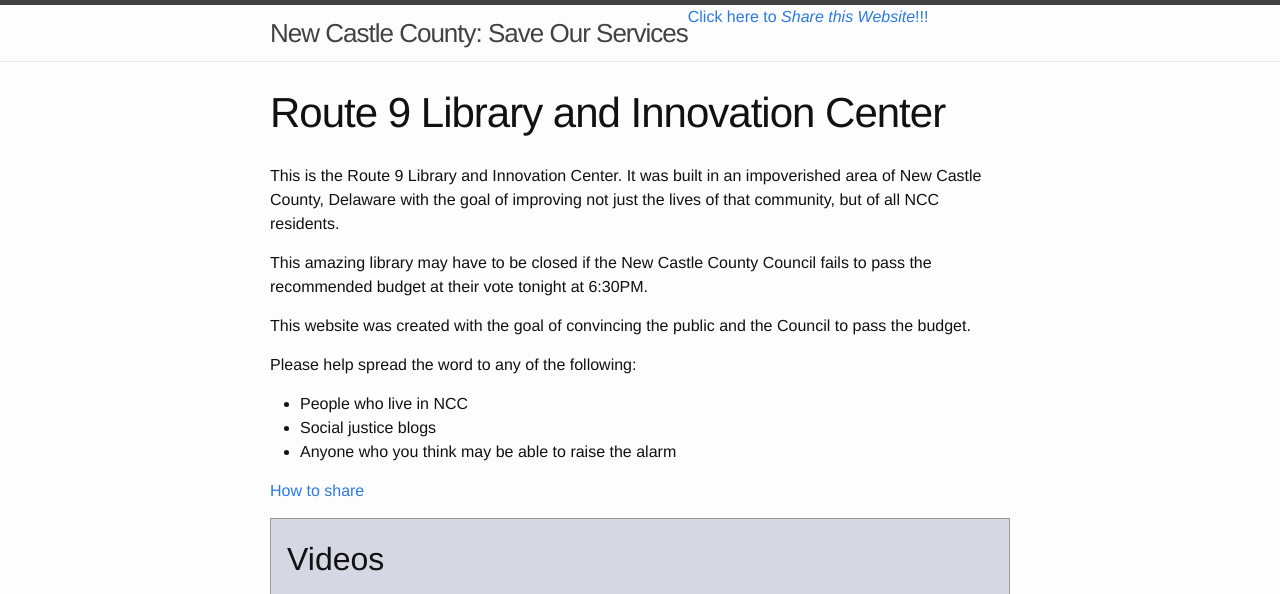
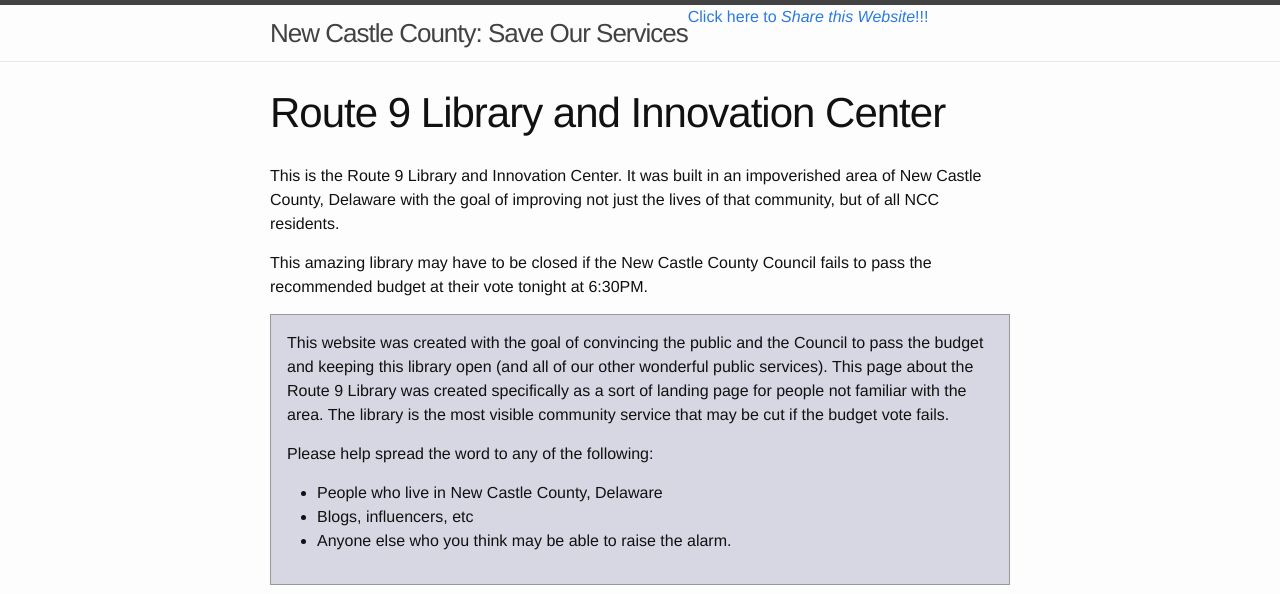
Before and after one commit to wstabosz/nccsos, a Jekyll site: the page built from route-9-library-and-innovation-center.markdown, in a window 1280 px wide and 900 px high, cut to the strip 0-594 px from the top of the window. Built offline with Jekyll 4.4.1, drawn with Linux system fonts in a browser that asks for light colours.

Commit message:
Updated Route 9 Library And Innovation Center

```diff
--- a/route-9-library-and-innovation-center.markdown
+++ b/route-9-library-and-innovation-center.markdown
@@ -7,15 +7,16 @@ This is the Route 9 Library and Innovation Center. It was built in an impoverish
 
 This amazing library may have to be closed if the New Castle County Council fails to pass the recommended budget at their vote tonight at 6:30PM.
 
-This website was created with the goal of convincing the public and the Council to pass the budget.
+<div markdown="1" class="zebra">
+
+This website was created with the goal of convincing the public and the Council to pass the budget and keeping this library open (and all of our other wonderful public services). This page about the Route 9 Library was created specifically as a sort of landing page for people not familiar with the area. The library is the most visible community service that may be cut if the budget vote fails.
 
 Please help spread the word to any of the following:
 
-* People who live in NCC
-* Social justice blogs
-* Anyone who you think may be able to raise the alarm
-
-[How to share](/help-save-our-services)
+* People who live in New Castle County, Delaware
+* Blogs, influencers, etc
+* Anyone else who you think may be able to raise the alarm.
+</div>
 
 <div markdown="1" class="zebra">
 
```
